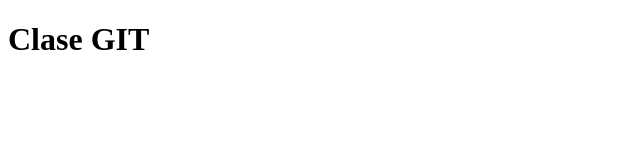
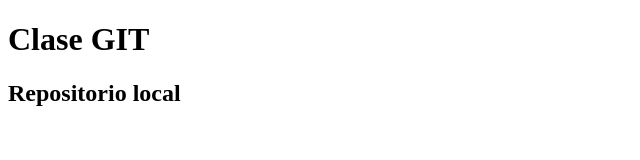
Before and after one commit to kiusman81/clasegit, a plain HTML site: page index.html in a window 1280 px wide. Shown: the whole page, without its empty margins (0-640 px from the left). Drawn offline with Linux system fonts and the light colour scheme.

Commit message:
segunda copia

```diff
--- a/index.html
+++ b/index.html
@@ -7,5 +7,6 @@
 </head>
 <body>
     <h1>Clase GIT</h1>
+    <h2>Repositorio local</h2>
 </body>
 </html>
```
